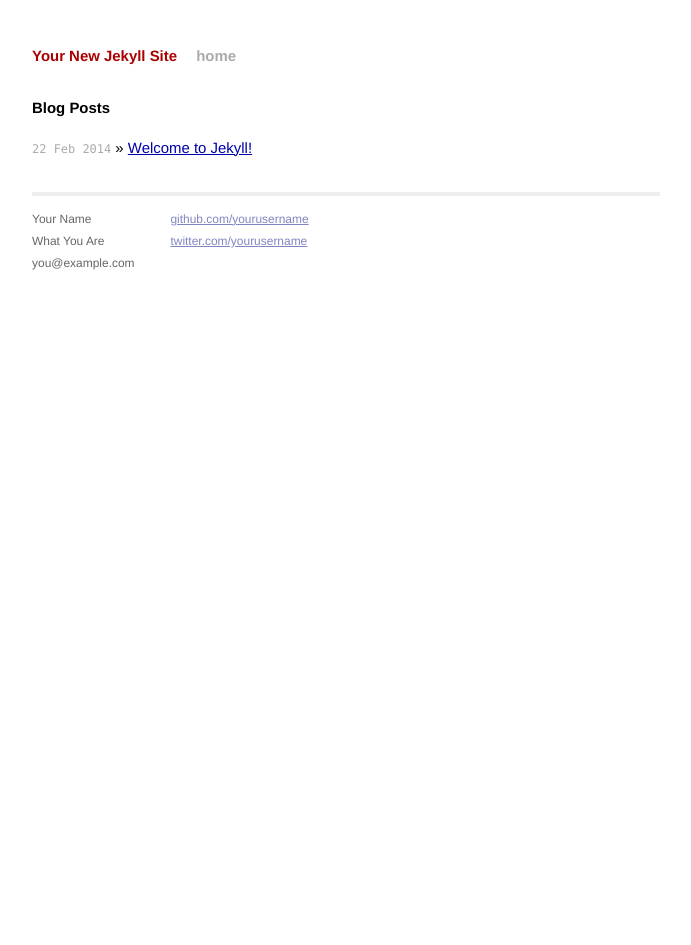
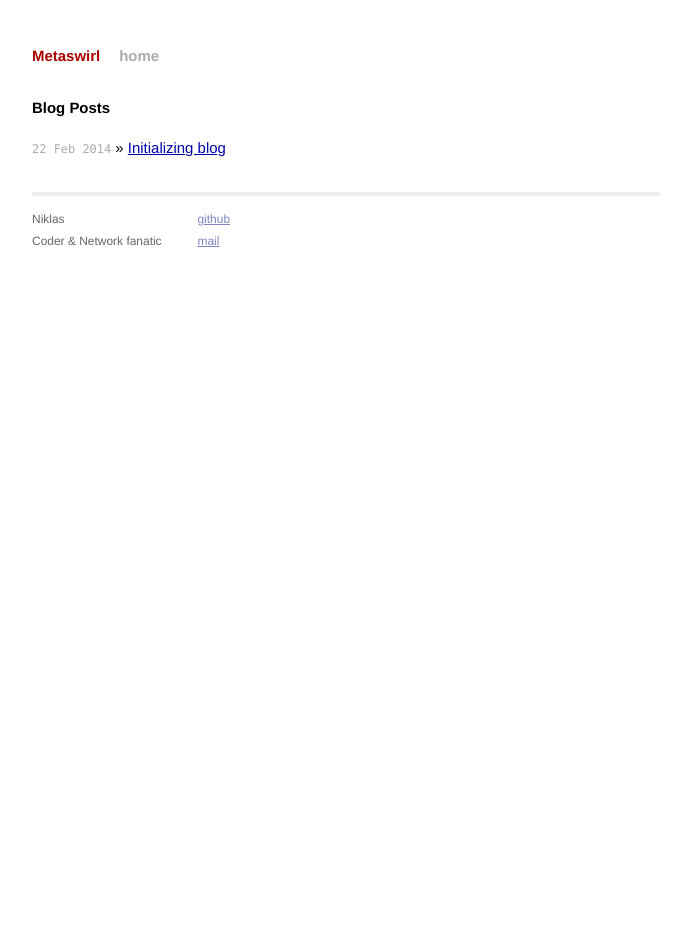
Before and after one commit to niklassemmler/niklassemmler.github.io, a Jekyll site: the page built from index.html, in a window 1280 px wide. Shown: the whole page, without its empty margins (294-985 px from the left). Built offline with Jekyll 4.4.1, drawn with Linux system fonts in a browser that asks for light colours; Markdown is read by kramdown in place of the engine named in the settings.

Commit message:
slightly improved

```diff
--- a/_config.yml
+++ b/_config.yml
@@ -1,3 +1,3 @@
-name: Your New Jekyll Site
+name: Metaswirl
 markdown: redcarpet
 pygments: true
--- a/_layouts/default.html
+++ b/_layouts/default.html
@@ -26,15 +26,14 @@
           <div class="footer">
             <div class="contact">
               <p>
-                Your Name<br />
-                What You Are<br />
-                you@example.com
+                Niklas<br />
+                Coder & Network fanatic<br />
               </p>
             </div>
             <div class="contact">
               <p>
-                <a href="https://github.com/yourusername">github.com/yourusername</a><br />
-                <a href="https://twitter.com/yourusername">twitter.com/yourusername</a><br />
+                <a href="https://github.com/metaswirl">github</a><br />
+                <a href="mailto:metaswirl@gmail.com">mail</a><br />
               </p>
             </div>
           </div>
--- a/index.html
+++ b/index.html
@@ -1,6 +1,6 @@
 ---
 layout: default
-title: Your New Jekyll Site
+title: Metaswirl
 ---
 
 <div id="home">
```
Also changed, not shown: _posts/2014-02-22-initializing-blog.markdown (added, +10 -0 lines), _posts/2014-02-22-welcome-to-jekyll.markdown (deleted, +0 -24 lines), 1 other file.
